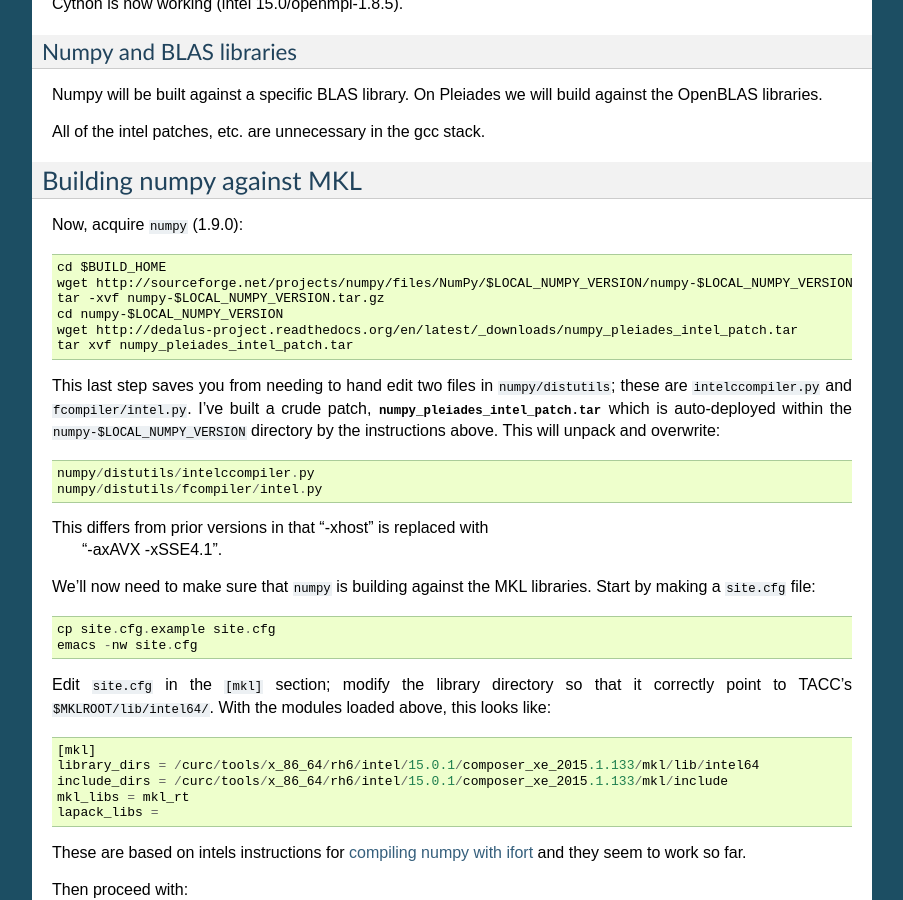
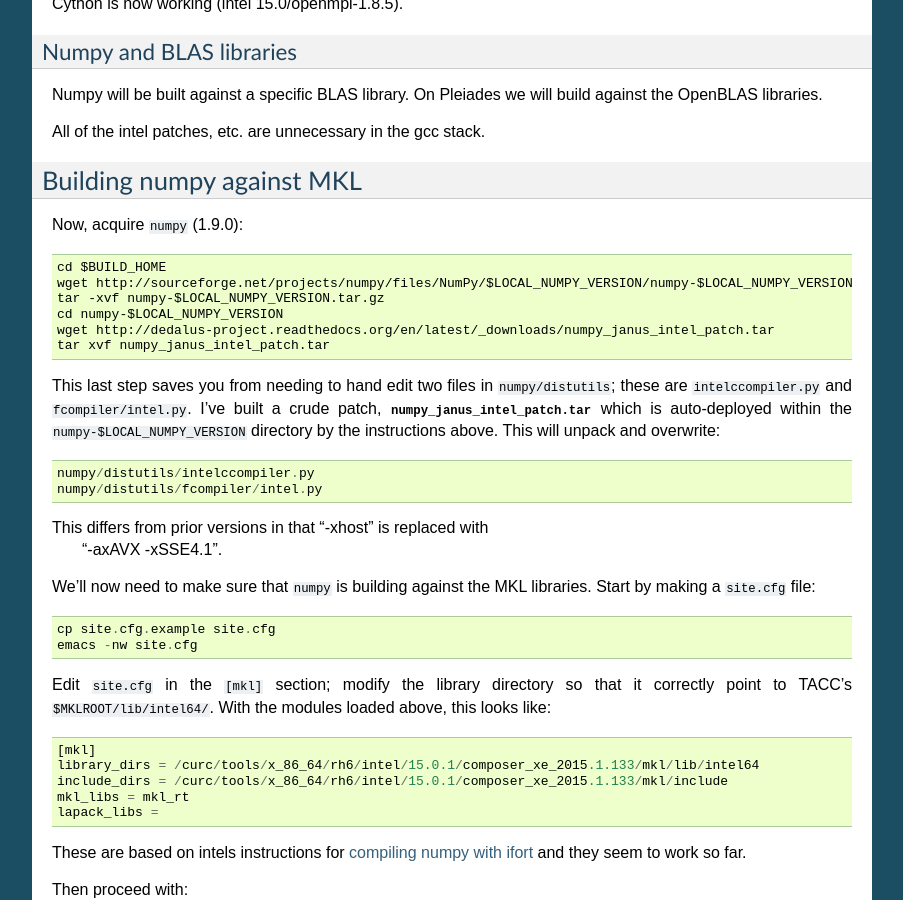
Before and after one commit to enlighter/dedalus, a Sphinx documentation site: the page built from docs/machines/janus/janus.rst, in a window 1280 px wide and 900 px high, scrolled down 2530 px. Shown: the whole window, without its empty margins (198-1101 px from the left). Built offline with Sphinx 7.4.7, drawn with Linux system fonts in a browser that asks for light colours; formulas are drawn with MathJax 3.

Commit message:
Attempting to fix intel patch link.  Note: intel patch is outdated for Haswell, but Janus is still back on Westmere, so should be good.

```diff
--- a/docs/machines/janus/janus.rst
+++ b/docs/machines/janus/janus.rst
@@ -171,12 +171,12 @@
      wget http://sourceforge.net/projects/numpy/files/NumPy/$LOCAL_NUMPY_VERSION/numpy-$LOCAL_NUMPY_VERSION.tar.gz
      tar -xvf numpy-$LOCAL_NUMPY_VERSION.tar.gz
      cd numpy-$LOCAL_NUMPY_VERSION
-     wget http://dedalus-project.readthedocs.org/en/latest/_downloads/numpy_pleiades_intel_patch.tar
-     tar xvf numpy_pleiades_intel_patch.tar
+     wget http://dedalus-project.readthedocs.org/en/latest/_downloads/numpy_janus_intel_patch.tar
+     tar xvf numpy_janus_intel_patch.tar
 
 This last step saves you from needing to hand edit two
 files in ``numpy/distutils``; these are ``intelccompiler.py`` and
-``fcompiler/intel.py``.  I've built a crude patch, :download:`numpy_pleiades_intel_patch.tar<numpy_pleiades_intel_patch.tar>`
+``fcompiler/intel.py``.  I've built a crude patch, :download:`numpy_janus_intel_patch.tar<numpy_janus_intel_patch.tar>`
 which is auto-deployed within the ``numpy-$LOCAL_NUMPY_VERSION`` directory by
 the instructions above.  This will unpack and overwrite::
 
```
Also changed, not shown: 1 other file.
